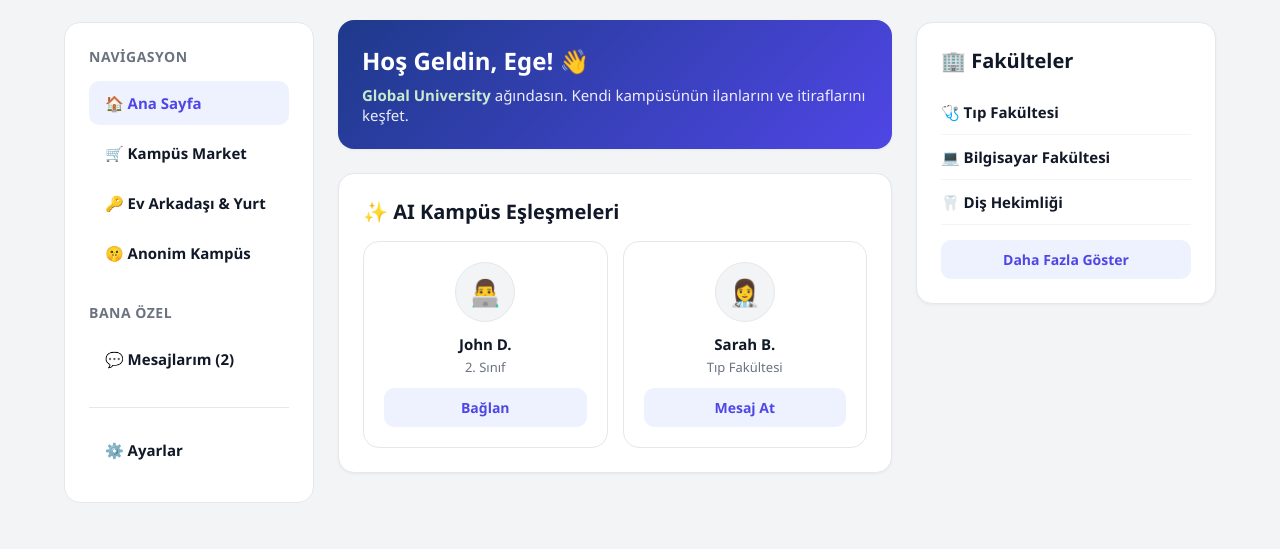
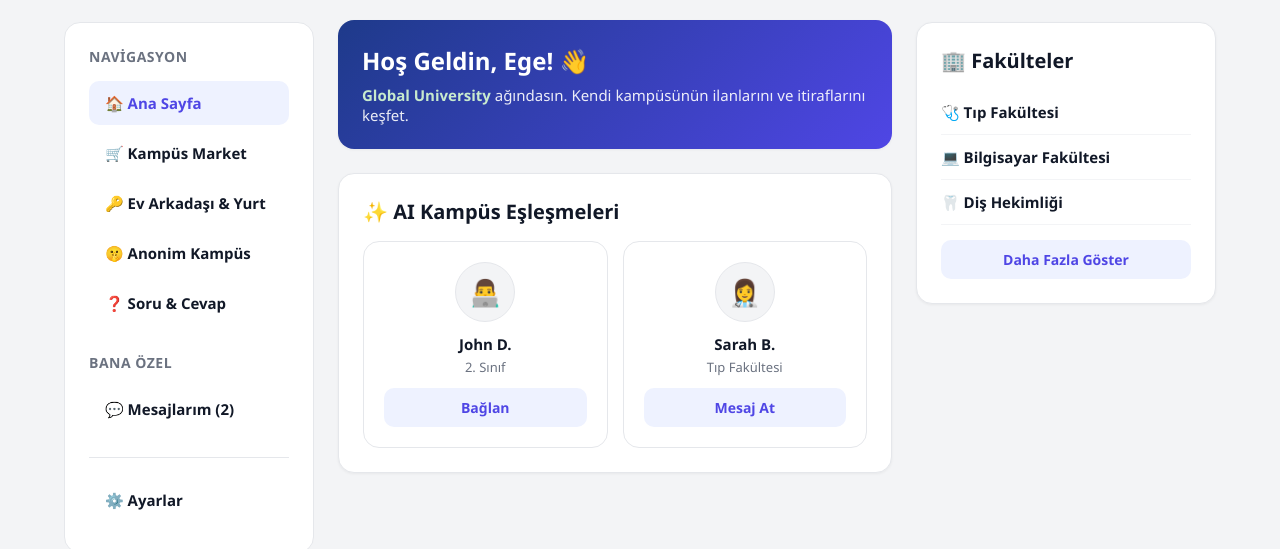
Before and after one commit to onurrumyat/baba-su-takip, a plain HTML site: page index.html in a window 1280 px wide. Both pictures are taken after a click on the button "Giriş Yap". Shown: the part 73-622 px from the top of the page. Drawn offline with Linux system fonts and the light colour scheme.

Commit message:
index.html aktualisieren

```diff
--- a/index.html
+++ b/index.html
@@ -73,6 +73,7 @@
                     <div class="menu-item" data-target="market">🛒 Kampüs Market</div>
                     <div class="menu-item" data-target="housing">🔑 Ev Arkadaşı & Yurt</div>
                     <div class="menu-item" data-target="confessions">🤫 Anonim Kampüs</div>
+                    <div class="menu-item" data-target="qna">❓ Soru & Cevap</div>
 
                     <br>
                     <h3>Bana Özel</h3>
```
